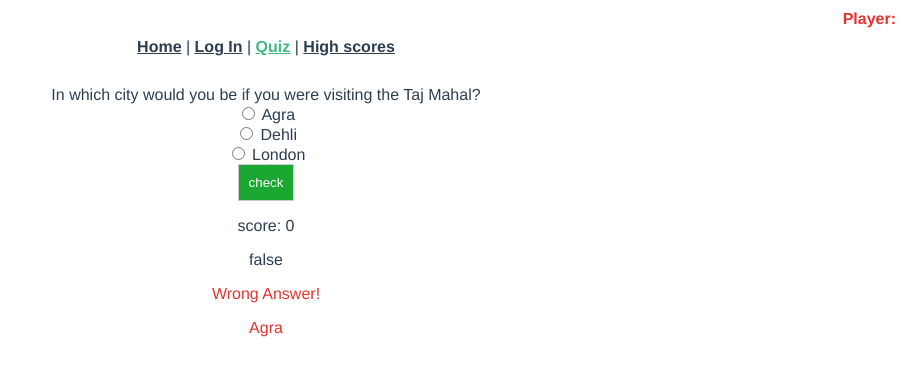
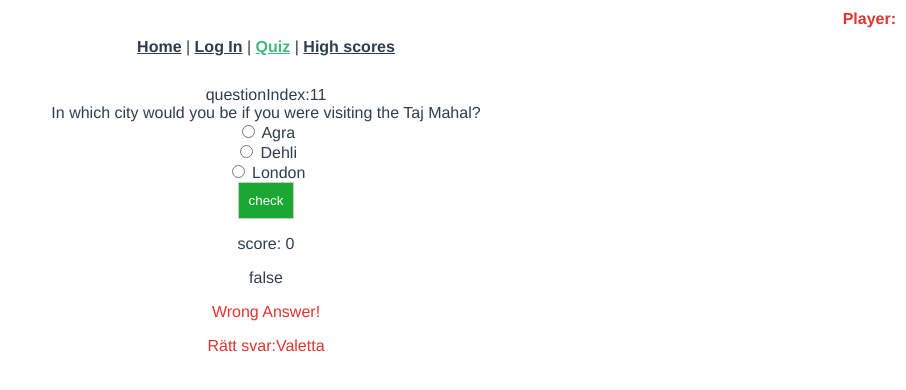
Before and after one commit to marcuslark/Quiz-frontEnd, a Vue app: page /#/quiz in a window 1280 px wide. Both pictures are taken after a click on the button "check". Shown: the top 390 px of the page, without its empty margins (374-1280 px from the left). Built offline with nearby package versions, Linux system fonts and the light colour scheme.

Commit message:
shuffles questions correctly, but not right/wrong answer

```diff
--- a/src/views/Quiz.vue
+++ b/src/views/Quiz.vue
@@ -5,6 +5,8 @@
     </div>
     <form>
       <div v-if="questionIndex < questions.length">
+        <label>questionIndex:{{ questionIndex }}</label>
+        <br>
         <label>{{ question.question }}</label>
         <div v-for="c of question.choices" :key="c">
           <input type="radio" name="choice" v-model="answer" :value="c" />
@@ -27,7 +29,7 @@
     </div>
     <div v-else-if="correct === false" class="wrongAnswer">
     <p> {{"Wrong Answer!"}}</p>
-      {{question.rightAnswer}}
+       Rätt svar:{{ showAnswer }}
     </div>
 
   </div>
@@ -46,7 +48,7 @@ export default {
     .then((data) => {
 
         let currentIndex = data.questions.length, temporaryValue, randomIndex;
-
+        /*this.answerChoices = []*/
         // While there remain elements to shuffle...
         while (0 !== currentIndex) {
 
@@ -58,6 +60,11 @@ export default {
           temporaryValue = data.questions[currentIndex];
           data.questions[currentIndex] = data.questions[randomIndex];
           data.questions[randomIndex] = temporaryValue;
+          console.log('************')
+          console.log(data.questions[currentIndex].choices)
+          console.log('************')
+          this.answerChoices = data.questions[currentIndex].choices.sort(Math.random)
+          console.log(this.answerChoices)
         }
 
       console.log(data.questions);
@@ -76,7 +83,9 @@ export default {
       answer: "",
       activePlayer: localStorage.getItem('activePlayer'),
       dbHighScoreActivePlayer: localStorage.getItem('dbHighScoreActivePlayer'),
-      correct: ""
+      correct: "",
+      showAnswer: '',
+      answerChoices:[]
     }
   },
   methods: {
@@ -90,11 +99,13 @@ export default {
       else {
         this.correct = false;
         console.log("fel svar")
+        this.showAnswer = this.questions[this.questionIndex].rightAnswer
 
       }
       if (questionIndex < this.questions.length) {
         this.questionIndex++;
         this.question = { ...questions[this.questionIndex] };
+        console.log('**')
       }
     },
     restart() {
```
